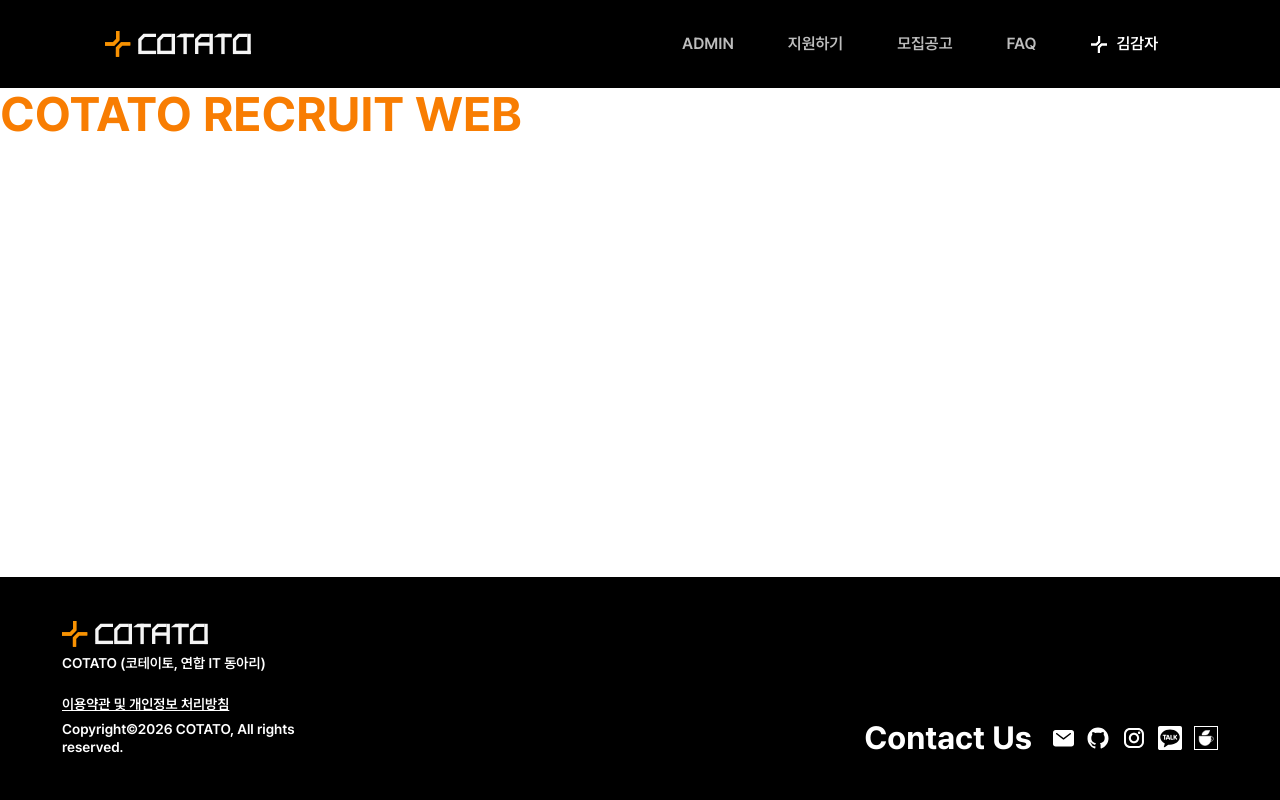
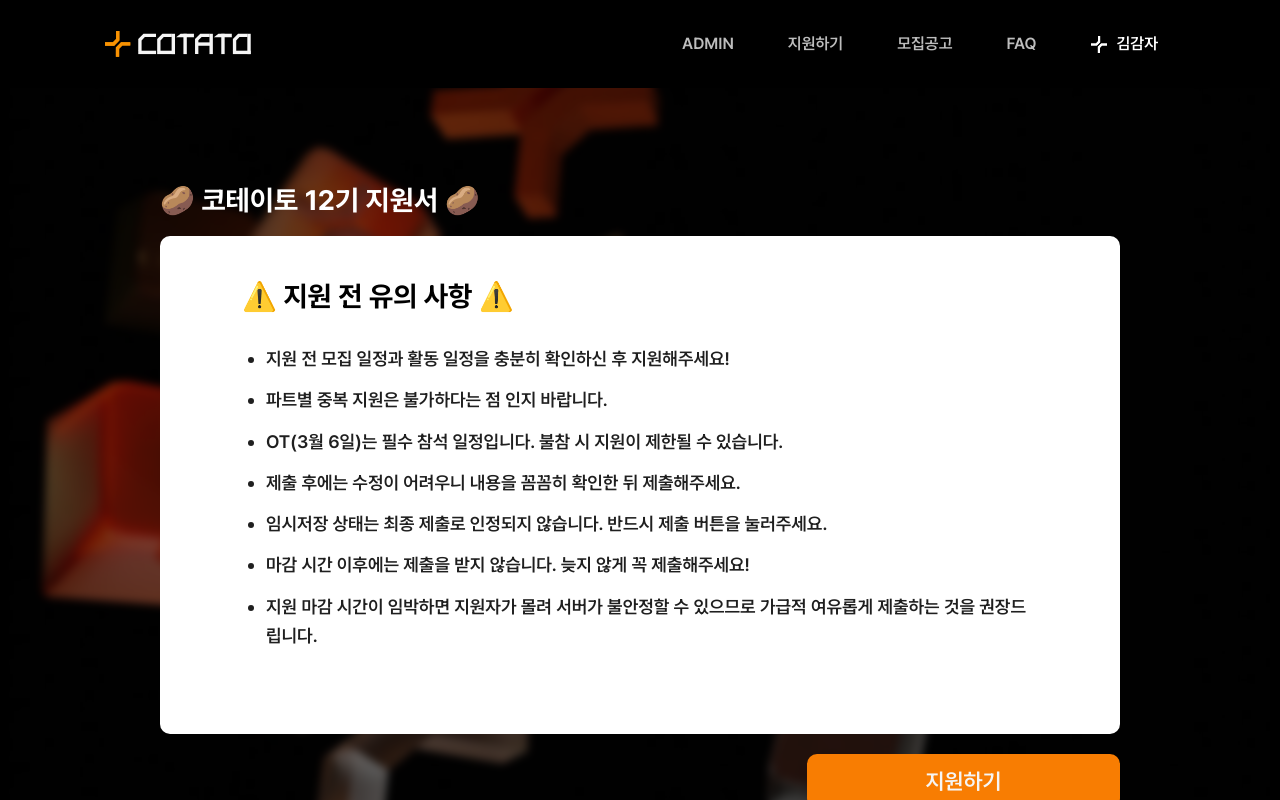
Before and after one commit to IT-Cotato/COTATO-FE-v2, a Next.js app: page / in a window 1280 px wide. Built offline with nearby package versions, Linux system fonts and the light colour scheme.

Commit message:
feat: 리크루트 홈 페이지 UI 구현 및 background svg 추가 (#22)

```diff
--- a/src/app/page.tsx
+++ b/src/app/page.tsx
@@ -1,7 +1,45 @@
+import Background from '@/app/background.svg';
+import {Button} from '@/components/button/Button';
+import Link from 'next/link';
+
+const NOTICES = [
+  '지원 전 모집 일정과 활동 일정을 충분히 확인하신 후 지원해주세요!',
+  '파트별 중복 지원은 불가하다는 점 인지 바랍니다.',
+  'OT(3월 6일)는 필수 참석 일정입니다. 불참 시 지원이 제한될 수 있습니다. ',
+  '제출 후에는 수정이 어려우니 내용을 꼼꼼히 확인한 뒤 제출해주세요.',
+  '임시저장 상태는 최종 제출로 인정되지 않습니다. 반드시 제출 버튼을 눌러주세요.',
+  '마감 시간 이후에는 제출을 받지 않습니다. 늦지 않게 꼭 제출해주세요!',
+  '지원 마감 시간이 임박하면 지원자가 몰려 서버가 불안정할 수 있으므로 가급적 여유롭게 제출하는 것을 권장드립니다.',
+];
+
 export default function Home() {
   return (
-    <section className='text-h1 text-primary'>
-      <p>COTATO RECRUIT WEB</p>
+    <section className='relative h-[calc(100dvh-88px)] w-full overflow-hidden bg-black'>
+      <Background
+        className='absolute inset-0 h-full w-full'
+        preserveAspectRatio='xMidYMid slice'
+      />
+      <div className='relative z-10 mx-auto flex w-full max-w-[960px] flex-col gap-5 pt-24'>
+        <h1 className='text-h4 text-white'>🥔 코테이토 12기 지원서 🥔</h1>
+
+        <div className='flex flex-col gap-8 rounded-[10px] bg-white px-[82px] pt-[44px] pb-[84px]'>
+          <h4 className='text-h4 text-black'>⚠️ 지원 전 유의 사항 ⚠️</h4>
+
+          <ul className='list-disc space-y-3 pl-6 text-neutral-800'>
+            {NOTICES.map((notice, index) => (
+              <li key={index} className='text-body-l leading-relaxed'>
+                {notice}
+              </li>
+            ))}
+          </ul>
+        </div>
+
+        <div className='flex justify-end'>
+          <Link href='/apply'>
+            <Button label='지원하기' />
+          </Link>
+        </div>
+      </div>
     </section>
   );
 }
```
Also changed, not shown: src/app/background.svg (added).
